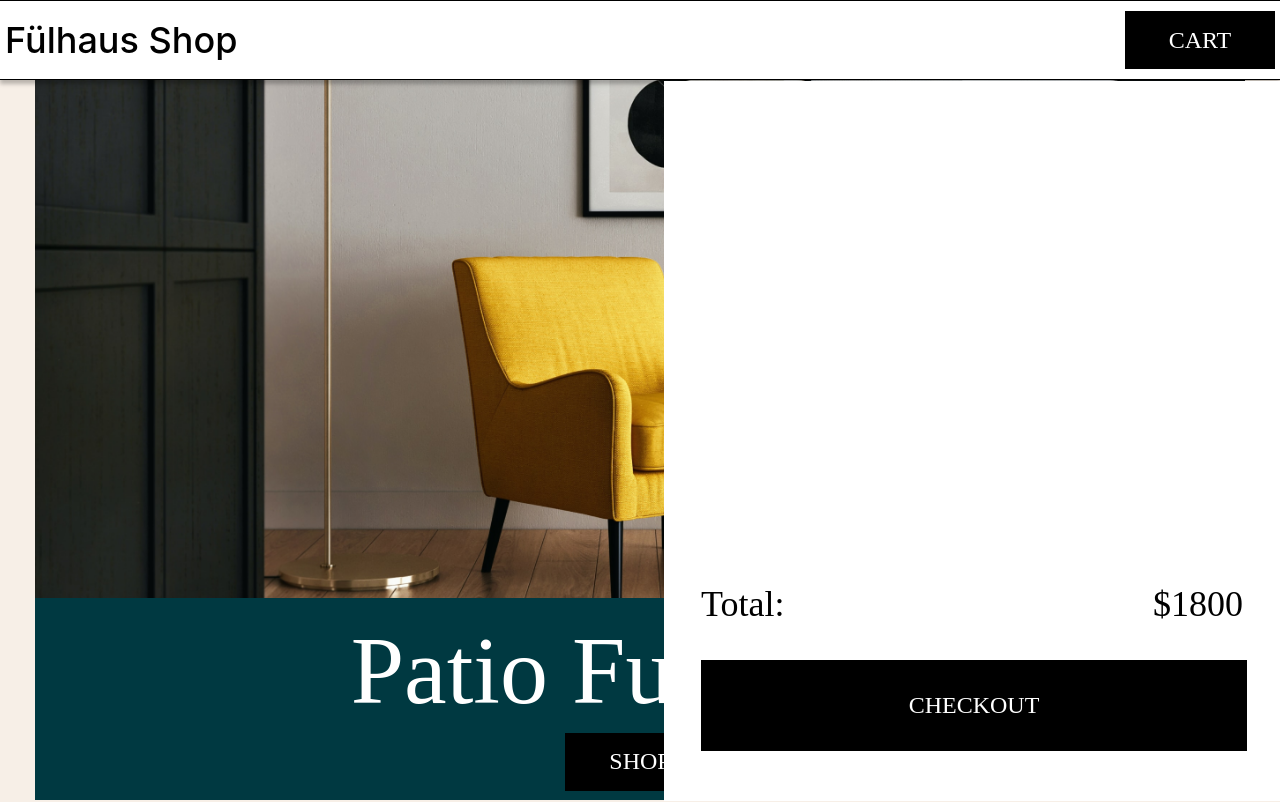
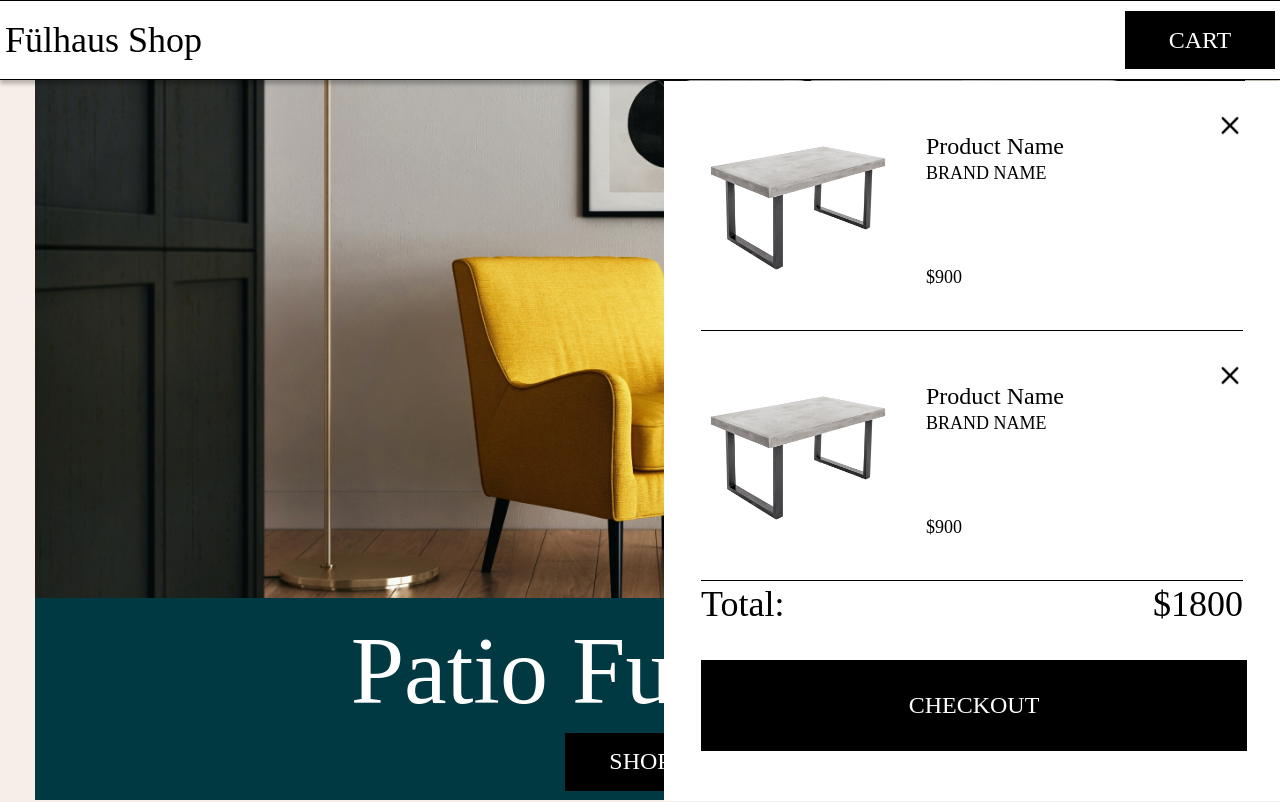
Before and after one commit to mar10outof10/fulhaus-frontend-assessment, a React (Create React App) app: page / in a window 1280 px wide. Shown: the top 802 px of the page. Built offline with nearby package versions, Linux system fonts and the light colour scheme.

Commit message:
Styled sticky cart items

```diff
--- a/src/components/App.scss
+++ b/src/components/App.scss
@@ -1,5 +1,6 @@
 .app {
   width: 100vw;
+  font-family: "Crimson Text";
 }
 
 .app * {
--- a/src/components/Navbar/Navbar.scss
+++ b/src/components/Navbar/Navbar.scss
@@ -24,6 +24,7 @@
   }
 
   &__title {
+    font-family: "Montserrat";
     font-size: 36px;
     font-weight: 500;
     line-height: 44px;
--- a/src/components/Navbar/StickyCart/StickyCartItem.js
+++ b/src/components/Navbar/StickyCart/StickyCartItem.js
@@ -1,17 +1,22 @@
 import "./StickyCartItem.scss";
+import itemPicture from "../../../assets/images/productGrid__itemPicture.png"
+import closeIcon from "../../../assets/images/closeIcon.svg"
+
 
 const StickyCartItem = () => {
   return (
     <div className="stickyCartItem">
       <div className="stickyCartItem__imageContainer">
-        <img className="stickyCartItem__image" />
+        <img className="stickyCartItem__image" src={itemPicture} alt="product item picture" />
       </div>
       <div className="stickyCartItem__textContainer">
-        <div className="stickyCartItem__productName"></div>
-        <div className="stickyCartItem__brandName"></div>
-        <div className="stickyCartItem__price"></div>
+        <div className="stickyCartItem__productName">Product Name</div>
+        <div className="stickyCartItem__brandName">BRAND NAME</div>
+        <div className="stickyCartItem__price">$900</div>
       </div>
-      <button className="stickyCartItem__closeButton"></button>
+      <button className="stickyCartItem__closeButton">
+        <img className="stickyCartItem__closeButtonIcon" src={closeIcon} alt="X"/>
+      </button>
     </div>
   );
 };
--- a/src/components/Navbar/StickyCart/StickyCartItem.scss
+++ b/src/components/Navbar/StickyCart/StickyCartItem.scss
@@ -0,0 +1,47 @@
+.stickyCartItem {
+  display: flex;
+  justify-content: space-between;
+  height: 250px;
+  width: 100%;
+  padding: 30px 0 25px;
+  border-bottom: solid 1px black;
+
+  &__imageContainer {
+    height: 100%;
+  }
+
+  &__image {
+    height: 100%;
+    width: auto;
+  }
+
+  &__textContainer {
+    display: flex;
+    flex-direction: column;
+    width: 300px;
+    height: 190px;
+    padding-left: 20px;
+  }
+
+  &__closeButton {
+    align-self: flex-start;
+  }
+
+  &__productName {
+    margin-top: 20px;
+    font-size: 24px;
+    line-height: 31px;
+  }
+
+  &__brandName {
+    font-size: 18px;
+    line-height: 23.4px;
+  }
+
+  &__price {
+    font-size: 18px;
+    line-height: 23.4px;
+    margin-top: auto;
+    margin-bottom: 12px;
+  }
+}
```
Also changed, not shown: src/assets/images/closeIcon.svg (added).
